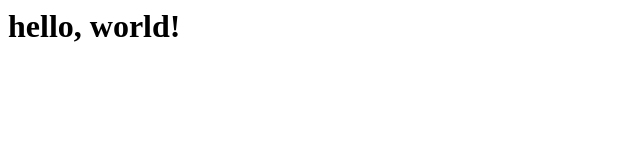
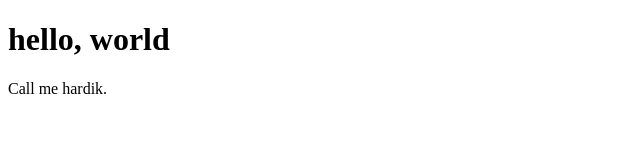
Before and after one commit to Hardiksagar/Website, a plain HTML site: page index.html in a window 1280 px wide. Shown: the whole page, without its empty margins (0-640 px from the left). Drawn offline with Linux system fonts and the light colour scheme.

Commit message:
Add some HTML structure

```diff
--- a/index.html
+++ b/index.html
@@ -1 +1,10 @@
-<h1>hello, world!</h1>
+<!DOCTYPE html>
+  <html>
+    <head>
+      <title></title>
+    </head>
+    <body>
+      <h1>hello, world</h1>
+      <p>Call me hardik.</p>
+    </body>
+ </html>
```
